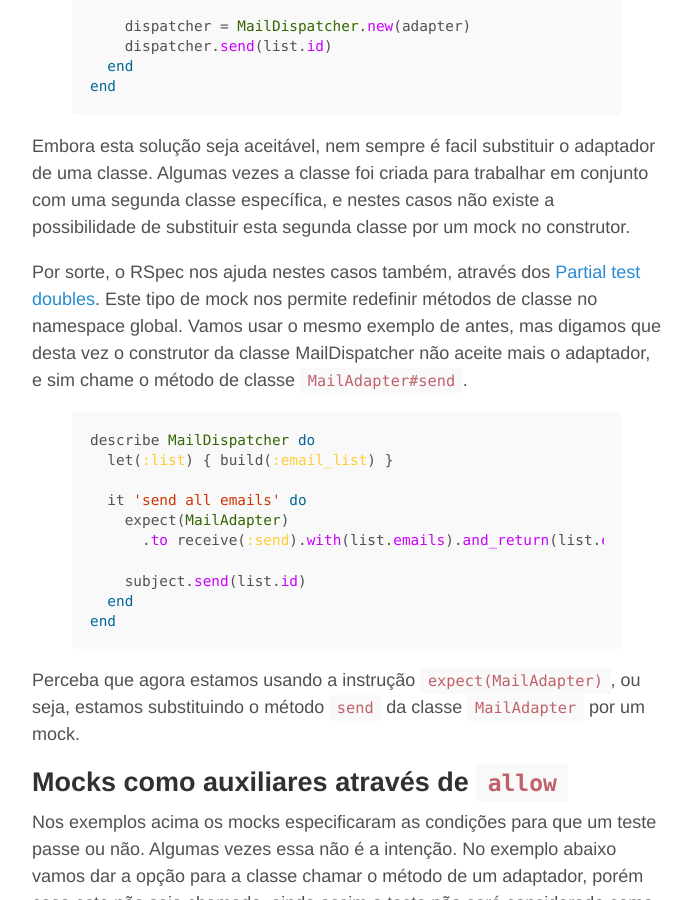
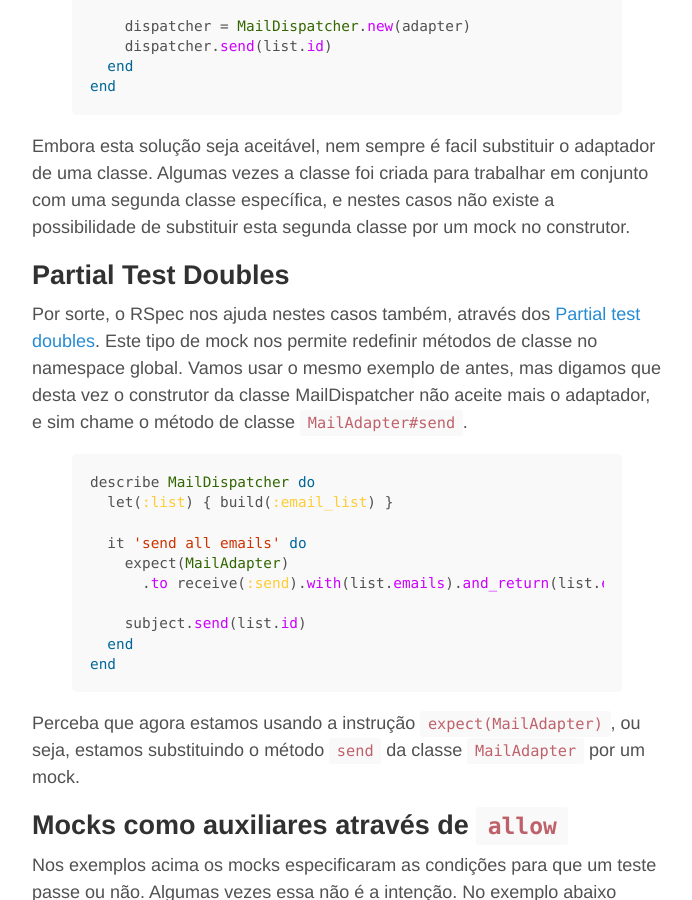
Before and after one commit to sumoners/sumoners.github.io, a Jekyll site: the page built from _posts/2015-07-13-testes-com-mocks-no-rspec.md, in a window 1280 px wide and 900 px high, scrolled down 1438 px. Shown: the whole window, without its empty margins (293-985 px from the left). Built offline with Jekyll 4.4.1, drawn with Linux system fonts in a browser that asks for light colours.

Commit message:
Updated subtitle

```diff
--- a/_posts/2015-07-13-testes-com-mocks-no-rspec.md
+++ b/_posts/2015-07-13-testes-com-mocks-no-rspec.md
@@ -63,6 +63,8 @@
 segunda classe específica, e nestes casos não existe a possibilidade de
 substituir esta segunda classe por um mock no construtor.
 
+## Partial Test Doubles
+
 Por sorte, o RSpec nos ajuda nestes casos também, através dos [Partial test
 doubles](http://www.relishapp.com/rspec/rspec-mocks/v/3-3/docs/basics/partial-test-doubles).
 Este tipo de mock nos permite redefinir métodos de classe no namespace
```
